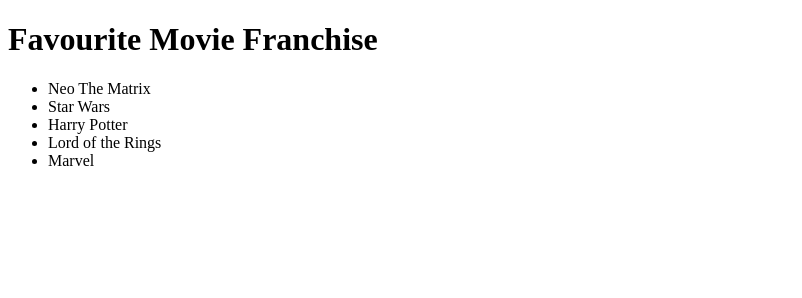
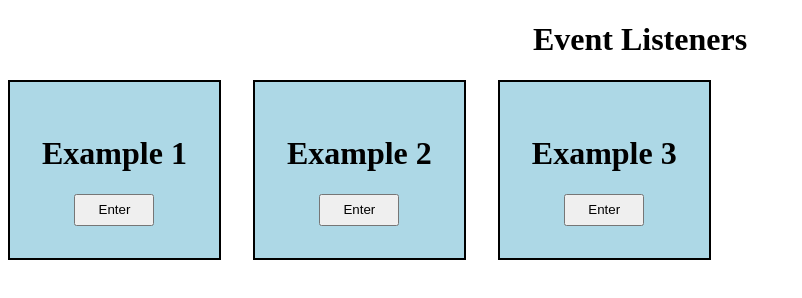
Before and after one commit to AlexKrevnyi/programming-with-JS, a plain HTML site: page index.html in a window 1280 px wide. Shown: the whole page, without its empty margins (0-802 px from the left). Drawn offline with Linux system fonts and the light colour scheme.

Commit message:
Event Listener

```diff
--- a/app.js
+++ b/app.js
@@ -93,3 +93,26 @@
 console.log(ul.nextElementSibling);
 
 */
+
+
+// Event Listeners
+
+// element.addEventListener("click", function);
+
+const buttonTwo = document.querySelector('.btn-2');
+
+function alertBtn() {
+	alert('I also love JavaScript')
+};
+
+buttonTwo.addEventListener("click", alertBtn);
+
+// Mouseover
+
+const newBackgroundColor = document.querySelector('.box-3');
+
+function changeBgColor() {
+	newBackgroundColor.style.backgroundColor = 'blue';
+}
+
+newBackgroundColor.addEventListener("mouseover", changeBgColor);
--- a/index.html
+++ b/index.html
@@ -5,21 +5,52 @@
 	<meta name="viewport" content="width=device-width, initial-scale=1.0">
 	<title>Document</title>
 
+<style type="text/css">
+	#main-heading {
+		text-align: center;
+	 }
+
+	 .container {
+	 	display: flex;
+	 	gap: 2rem;
+	 }
+
+	 .boxes {
+	 	border: 2px solid black;
+	 	padding: 2rem;
+	 	text-align: center;
+	 	background-color: lightblue;
+	 }
+
+	 button {
+	 	height: 2rem;
+	 	width: 5rem;
+	 }
+
+</style>
 </head>
+
+
 <body>
+	<h1 id="main-heading">Event Listeners</h1>
 
 	<div class="container">
-		<h1 id="main-heading">Favourite Movie Franchise</h1>
-		<ul>
-			<li class="list-items">
-				<span>Neo</span>
-			The Matrix</li>
-			<li class="list-items">Star Wars</li>
-			<li class="list-items">Harry Potter</li>
-			<li class="list-items">Lord of the Rings</li>
-			<li class="list-items">Marvel</li>
-		</ul>
+
+		<div class="boxes box-1">
+			<h1 id="heading">Example 1</h1>
+			<button onclick="alert('I love JavaScript')">Enter</button>
+		</div>
+		<div class="boxes box-2">
+			<h1 id="heading">Example 2</h1>
+			<button class="btn-2">Enter</button>
+		</div>
+		<div class="boxes box-3">
+			<h1 id="heading">Example 3</h1>
+			<button class="btn-3">Enter</button>
+		</div>
+
 	</div>
+
 
 
 	<script src="app.js"></script>
```
